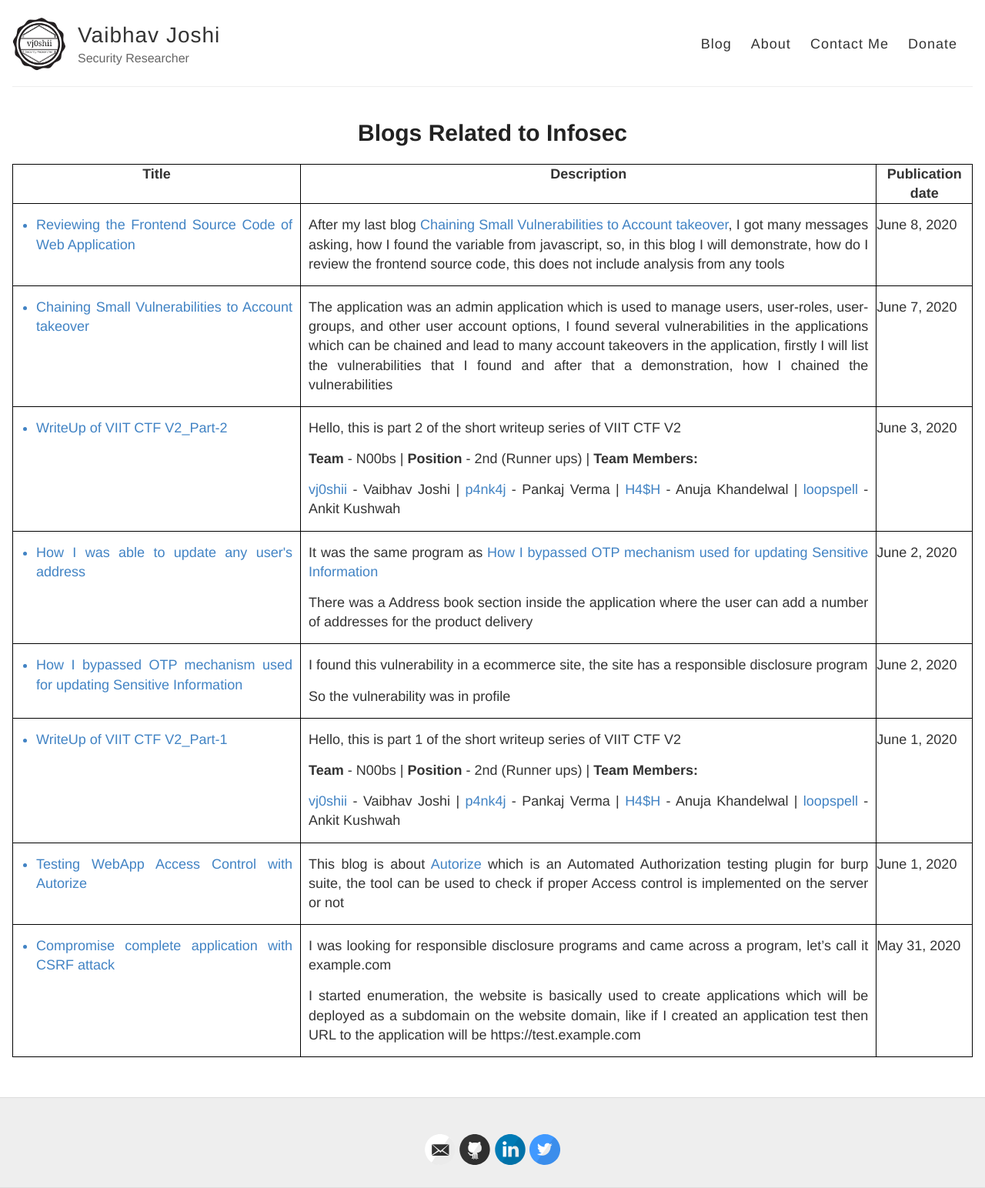
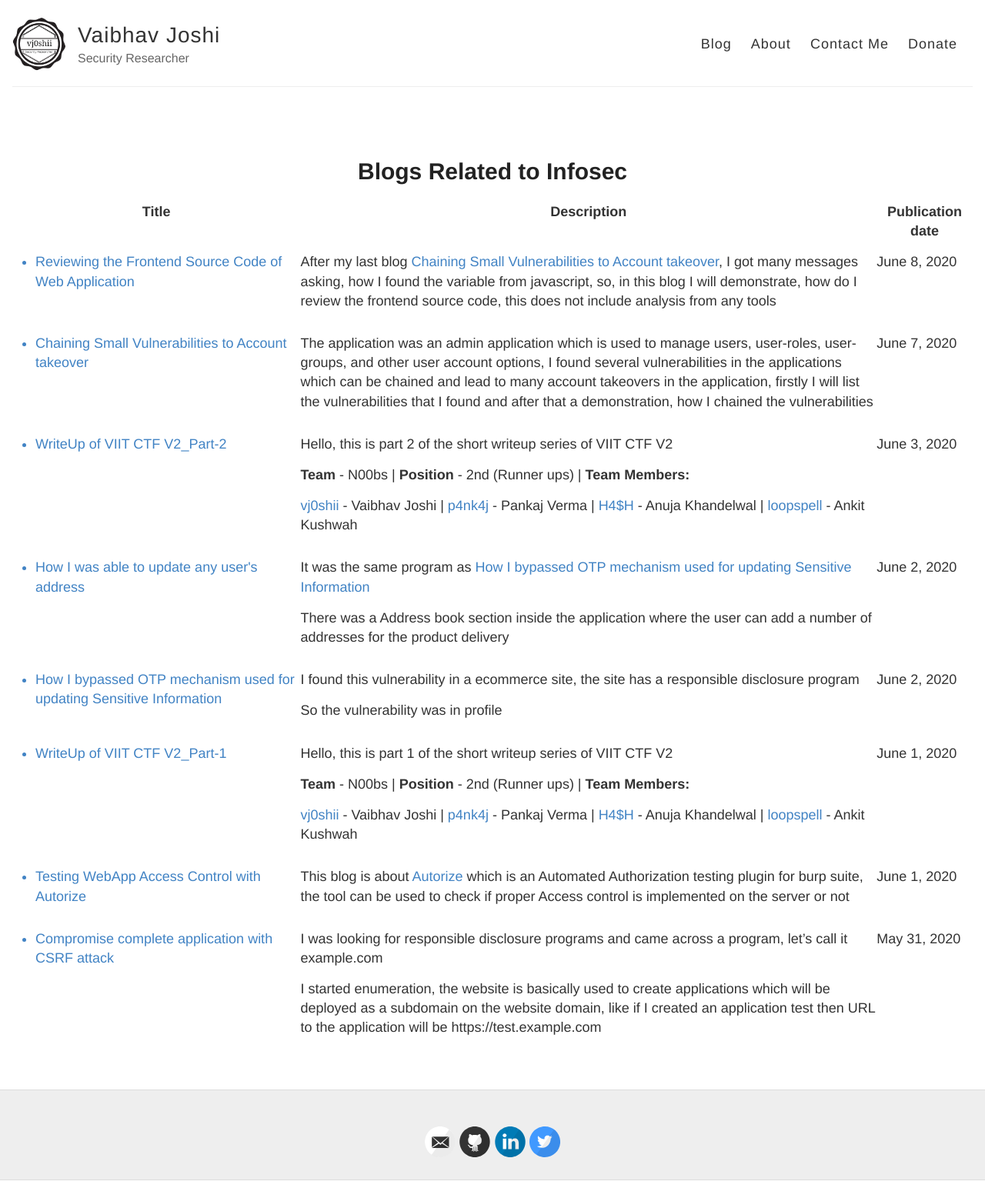
Before and after one commit to vj0shii/vj0shii.github.io, a Jekyll site: the page built from blogs.html, in a window 1280 px wide. Shown: the whole page at 77% size. Built offline with Jekyll 4.4.1, drawn with Linux system fonts in a browser that asks for light colours.

Commit message:
Update blogs.html

```diff
--- a/blogs.html
+++ b/blogs.html
@@ -2,28 +2,6 @@
 layout: default
 permalink: /blogs
 ---
-<style>
-table, td, th {
-    border: 1px solid #000000;
-	}
-
-.blog-title {
-	margin-right: 10px;
-	text-align: justify;
-	text-justify: inter-word;
-	}
-
-.description {
-	margin-left: 10px;
-	margin-right: 10px;
-	text-align: justify;
-	text-justify: inter-word;
-	}
-
-.container-blog {
-	margin-top: -50px;
-	}
-</style>
 <div class="container-blog">
 <div align="center"><h1>Blogs Related to Infosec</h1></div>
 <div class="posts">
```
